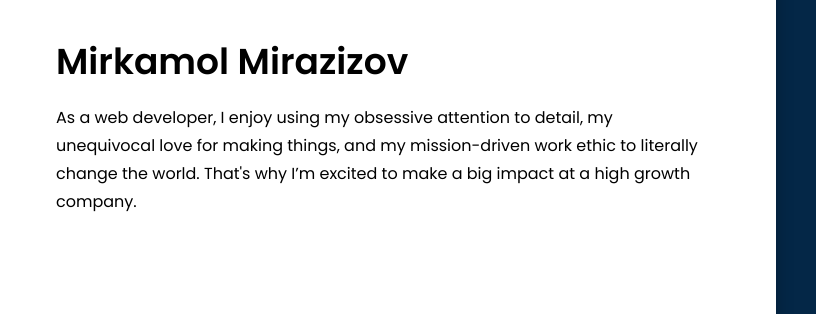
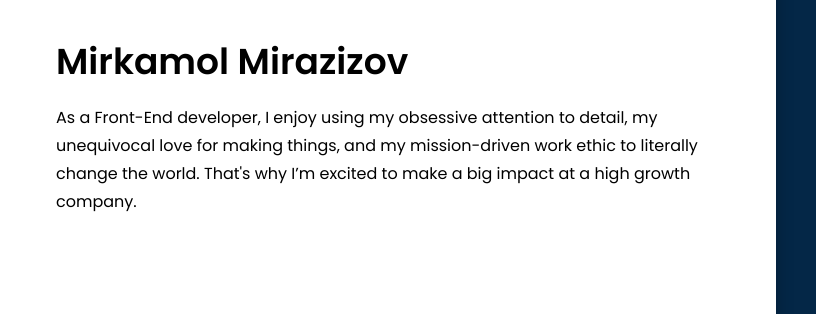
Before and after one commit to cktai/Responsive-card, a plain HTML site: page index.html in a window 1280 px wide. Shown: the part 281-595 px from the top of the page, 464-1280 px from the left. Drawn offline with Linux system fonts and the light colour scheme.

Commit message:
text was changed

```diff
--- a/index.html
+++ b/index.html
@@ -15,7 +15,7 @@
           <span></span>
           <h1>Mirkamol Mirazizov</h1>
           <p>
-            As a web developer, I enjoy using my obsessive attention to detail,
+            As a Front-End developer, I enjoy using my obsessive attention to detail,
             my unequivocal love for making things, and my mission-driven work
             ethic to literally change the world. That's why I’m excited to make
             a big impact at a high growth company.
```
